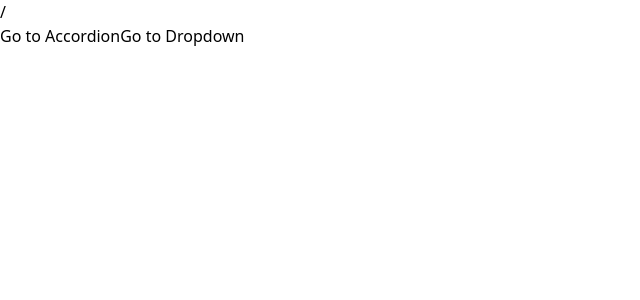
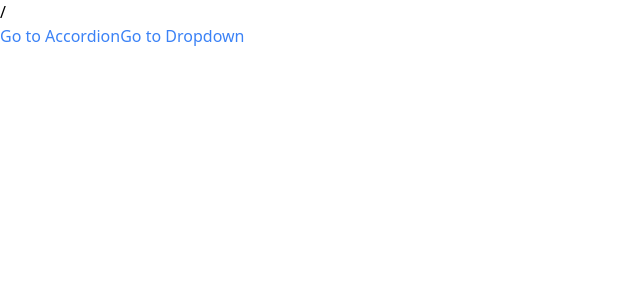
Before and after one commit to JonathanRudd/react-components, a React (Create React App) app: page / in a window 1280 px wide. Shown: the top 300 px of the page, without its empty margins (0-640 px from the left). Built offline with nearby package versions, Linux system fonts and the light colour scheme.

Commit message:
added use-navigation custom hook

```diff
--- a/src/components/Link.js
+++ b/src/components/Link.js
@@ -1,16 +1,22 @@
-import { useContext } from "react";
-import NavigationContext from "../context/navigation";
+import classNames from "classnames";
+import useNavigation from "../hooks/use-navigation";
 
 function Link({ to, children }) {
-  const { navigate } = useContext(NavigationContext);
+  const { navigate } = useNavigation();
+
+  const classes = classNames("text-blue-500");
 
   const handleClick = (event) => {
+    if (event.metaKey || event.ctrlKey) {
+      return;
+    }
+
     event.preventDefault();
 
     navigate(to);
   };
 
-  return <a onClick={handleClick}>{children}</a>;
+  return <a className={classes} href={to} onClick={handleClick}>{children}</a>;
 }
 
 export default Link;
--- a/src/components/Route.js
+++ b/src/components/Route.js
@@ -1,8 +1,7 @@
-import { useContext } from "react";
-import NavigationContext from "../context/navigation";
+import useNavigation from "../hooks/use-navigation";
 
 function Route({ path, children }) {
-  const { currentPath } = useContext(NavigationContext);
+  const { currentPath } = useNavigation();
 
   return currentPath === path ? children : null;
 }
--- /dev/null
+++ b/src/hooks/use-navigation.js
@@ -0,0 +1,8 @@
+import { useContext } from "react";
+import NavigationContext from "../context/navigation";
+
+function useNavigation() {
+  return useContext(NavigationContext);
+}
+
+export default useNavigation;
```
